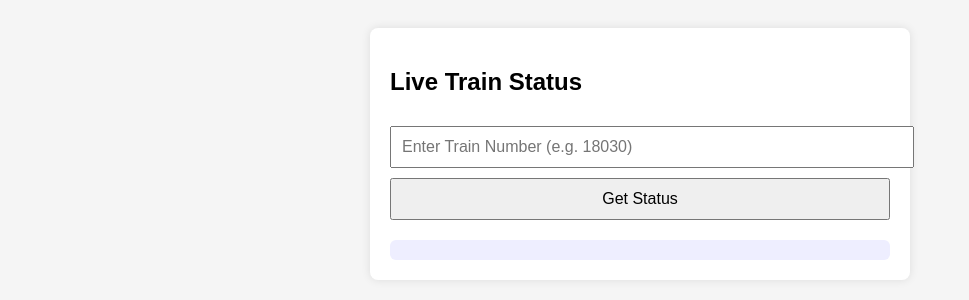
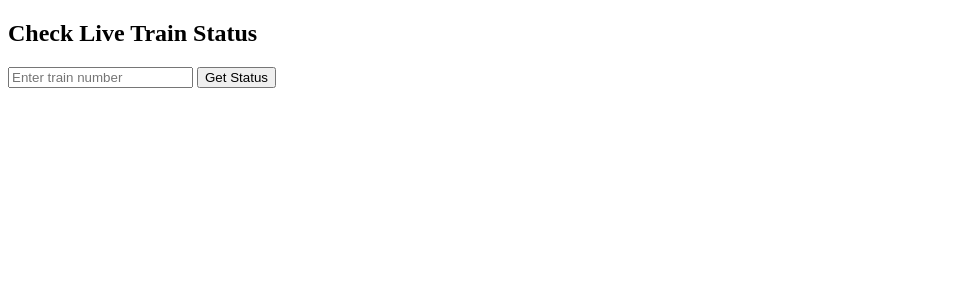
Before and after one commit to jituraj2/train-running-status, a Flask app: page / in a window 1280 px wide. Shown: the top 300 px of the page, without its empty margins (0-969 px from the left). Run offline with Flask 3, Linux system fonts and the light colour scheme.

Commit message:
Update index.html

```diff
--- a/templates/index.html
+++ b/templates/index.html
@@ -1,68 +1,21 @@
 <!DOCTYPE html>
-<html lang="en">
-<head>
-  <meta charset="UTF-8">
-  <title>Train Live Status</title>
-  <style>
-    body {
-      font-family: Arial, sans-serif;
-      padding: 20px;
-      background: #f5f5f5;
-    }
-    .container {
-      max-width: 500px;
-      background: white;
-      padding: 20px;
-      margin: auto;
-      border-radius: 8px;
-      box-shadow: 0 0 10px rgba(0,0,0,0.1);
-    }
-    input, button {
-      padding: 10px;
-      margin-top: 10px;
-      width: 100%;
-      font-size: 16px;
-    }
-    #result {
-      margin-top: 20px;
-      white-space: pre-wrap;
-      background: #eef;
-      padding: 10px;
-      border-radius: 6px;
-    }
-  </style>
-</head>
+<html>
+<head><title>Live Train Status</title></head>
 <body>
-  <div class="container">
-    <h2>Live Train Status</h2>
-    <input type="text" id="trainNo" placeholder="Enter Train Number (e.g. 18030)" />
-    <button onclick="checkStatus()">Get Status</button>
-    <div id="result"></div>
-  </div>
-
+  <h2>Check Live Train Status</h2>
+  <input id="trainNo" placeholder="Enter train number"/>
+  <button onclick="getStatus()">Get Status</button>
+  <pre id="output"></pre>
   <script>
-    async function checkStatus() {
-      const trainNo = document.getElementById("trainNo").value.trim();
-      const resultDiv = document.getElementById("result");
-      resultDiv.textContent = "Fetching status...";
-
-      try {
-        const response = await fetch("/live-status", {
-          method: "POST",
-          headers: { "Content-Type": "application/json" },
-          body: JSON.stringify({ trainNo: trainNo })
-        });
-
-        const data = await response.json();
-
-        if (response.ok) {
-          resultDiv.textContent = JSON.stringify(data, null, 2);
-        } else {
-          resultDiv.textContent = "Error: " + (data.error || "Failed to fetch");
-        }
-      } catch (err) {
-        resultDiv.textContent = "Error: " + err.message;
-      }
+    async function getStatus() {
+      const n = document.getElementById("trainNo").value.trim();
+      document.getElementById("output").textContent = "Fetching...";
+      const res = await fetch("/live-status", {
+        method:"POST",
+        headers:{"Content-Type":"application/json"},
+        body:JSON.stringify({trainNo:n})
+      });
+      document.getElementById("output").textContent = JSON.stringify(await res.json(), null, 2);
     }
   </script>
 </body>
```
